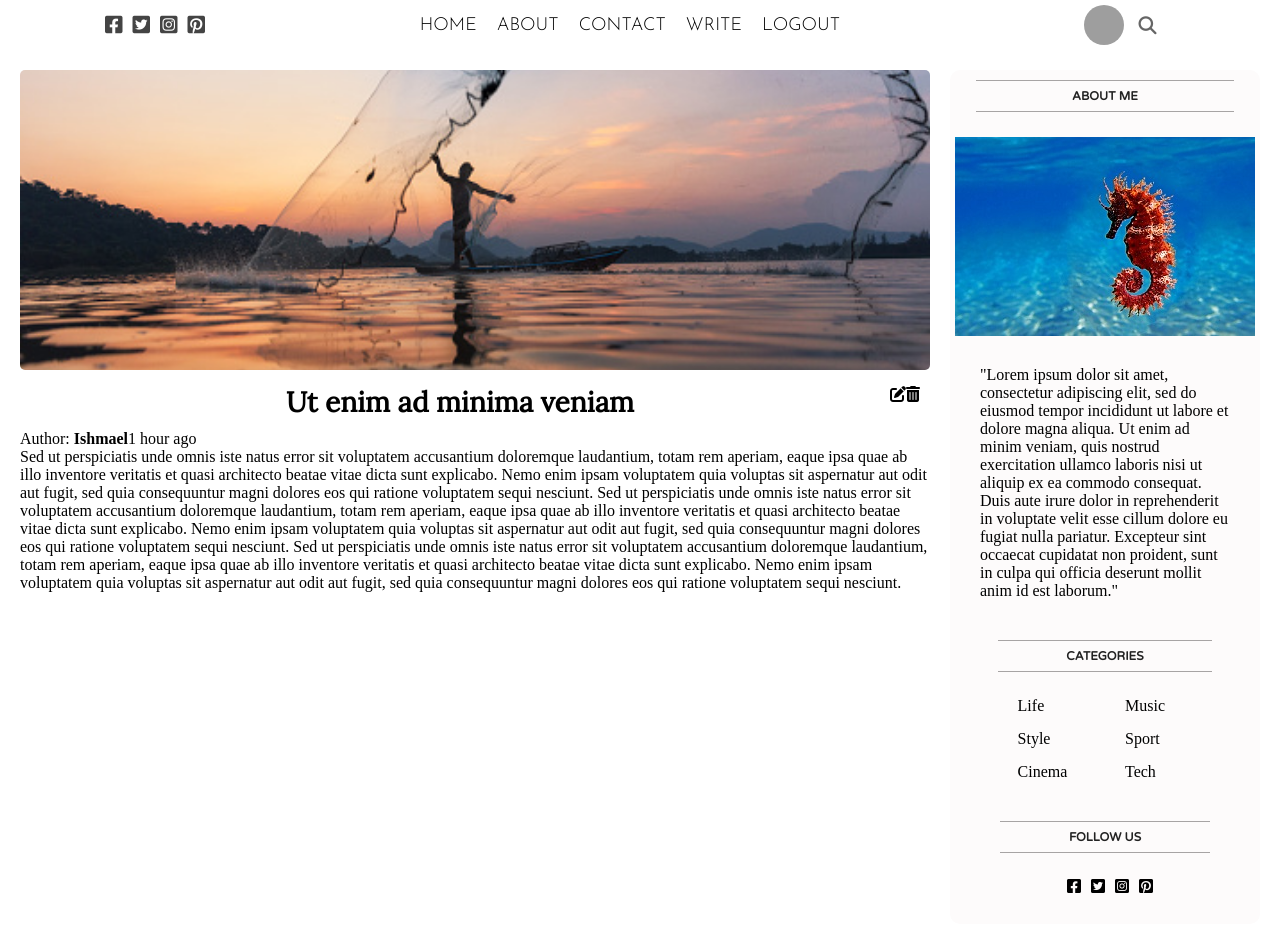
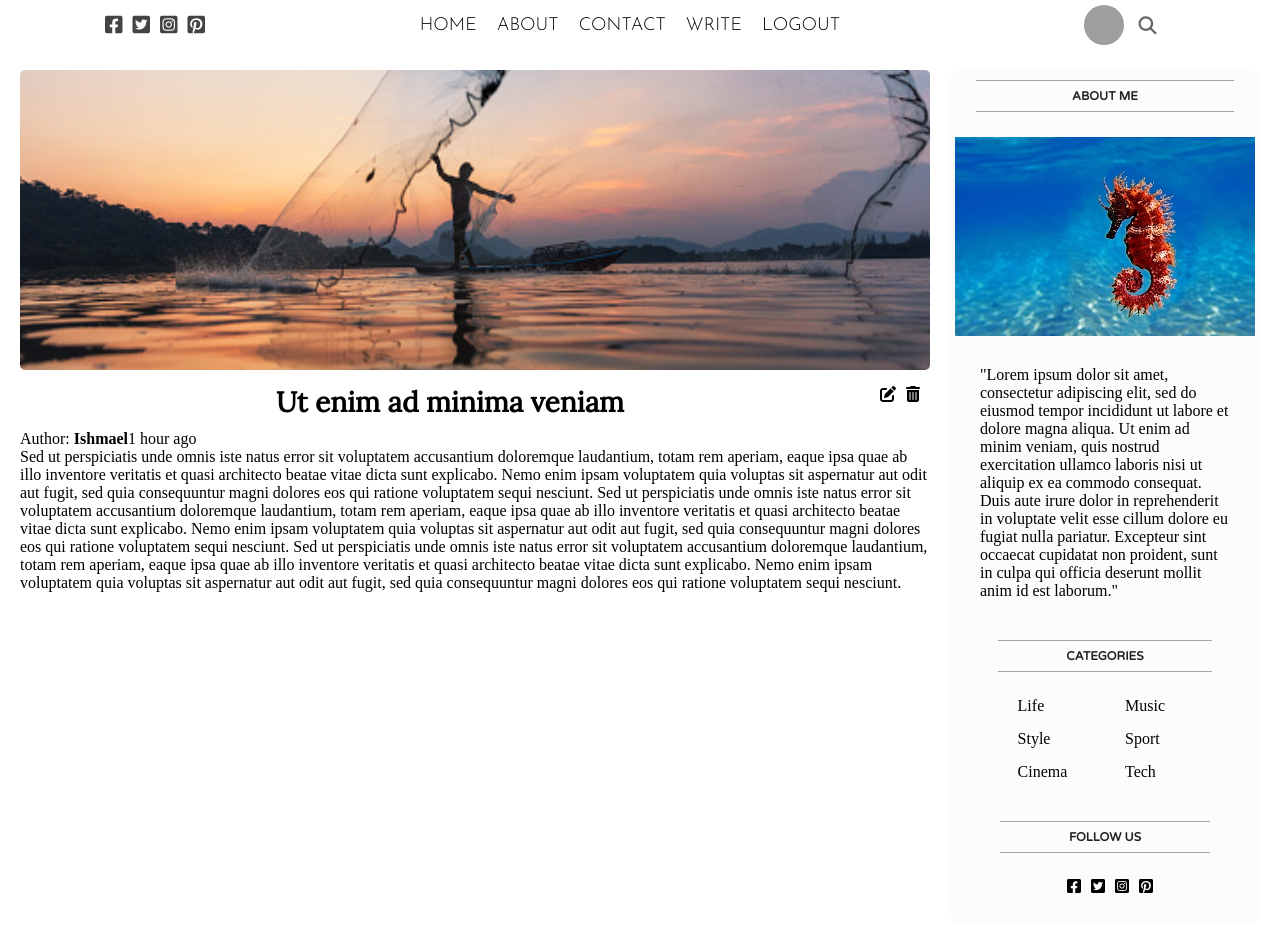
Before and after one commit to EvMad/react-frontend-sandbox, a React (Create React App) app: page / in a window 1280 px wide. Shown: the top 932 px of the page. Built offline with nearby package versions, Linux system fonts and the light colour scheme; grey boxes are pictures that could not be loaded.

Commit message:
.singlePostIcon {}

```diff
--- a/src/components/singlePost/singlePost.css
+++ b/src/components/singlePost/singlePost.css
@@ -25,3 +25,8 @@
     float: right;
     font-size: 16px;
 }
+
+.singlePostIcon {
+    margin-left: 10px;
+    cursor: pointer;
+}
```
